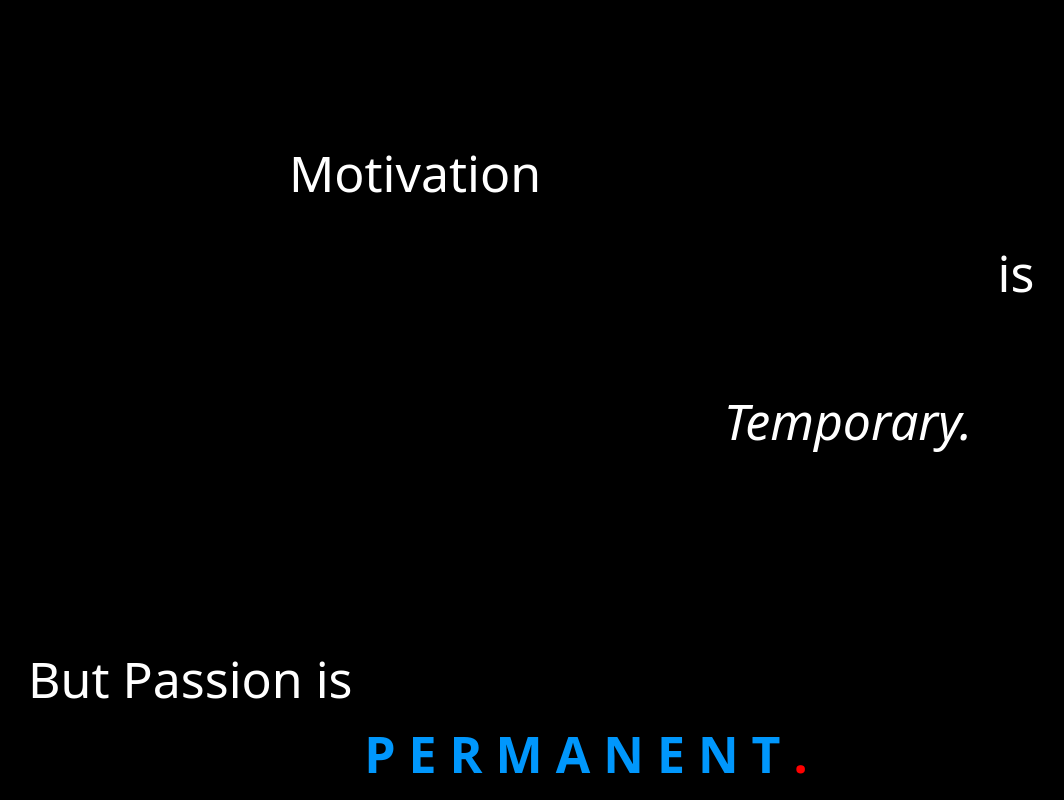
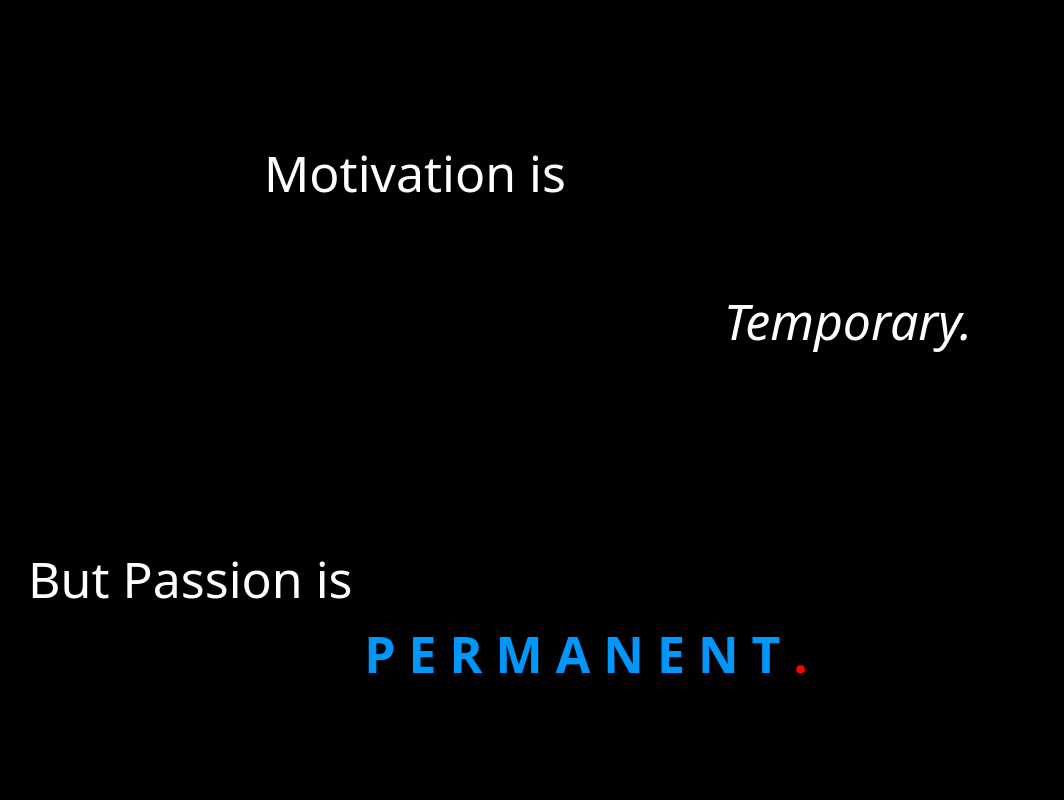
Before and after one commit to gholzemer/coffee, an Angular app: page / in a window 1280 px wide. Shown: the part 2340-3140 px from the top of the page, without its empty margins (54-1118 px from the left). Built offline with nearby package versions, Linux system fonts and the light colour scheme.

Commit message:
mobile bug fix of container overlapping

```diff
--- a/src/app/Home/Home.component.html
+++ b/src/app/Home/Home.component.html
@@ -72,17 +72,11 @@
     <div class = "container"  style = "margin-top: 25%; width:auto">
         <div  class = "row">
             <div  class = "column text-white text-center " style = "margin-left: -15%;" >
-                <div style = "font-size: 50px;" data-aos="fade-right" data-aos-duration="2000">Motivation</div>
+                <div style = "font-size: 50px;" data-aos="fade-right" data-aos-duration="2000">Motivation is</div>
             </div>
         </div>
     </div>
-    <div class = "container" style ="margin-left: 500px; margin-top: 2%;" >
-        <div  class = "row">
-            <div  class = "column text-white text-center" >
-                <div style = "font-size: 50px;" data-aos="zoom-in" data-aos-duration="3000">is</div>
-            </div>
-        </div>
-    </div>
+
     <div class = "container text-center"  style = "margin-top: 5%; margin-right: -15%;">
         <div  class = "row">
             <div  class = "column text-white" >
```
